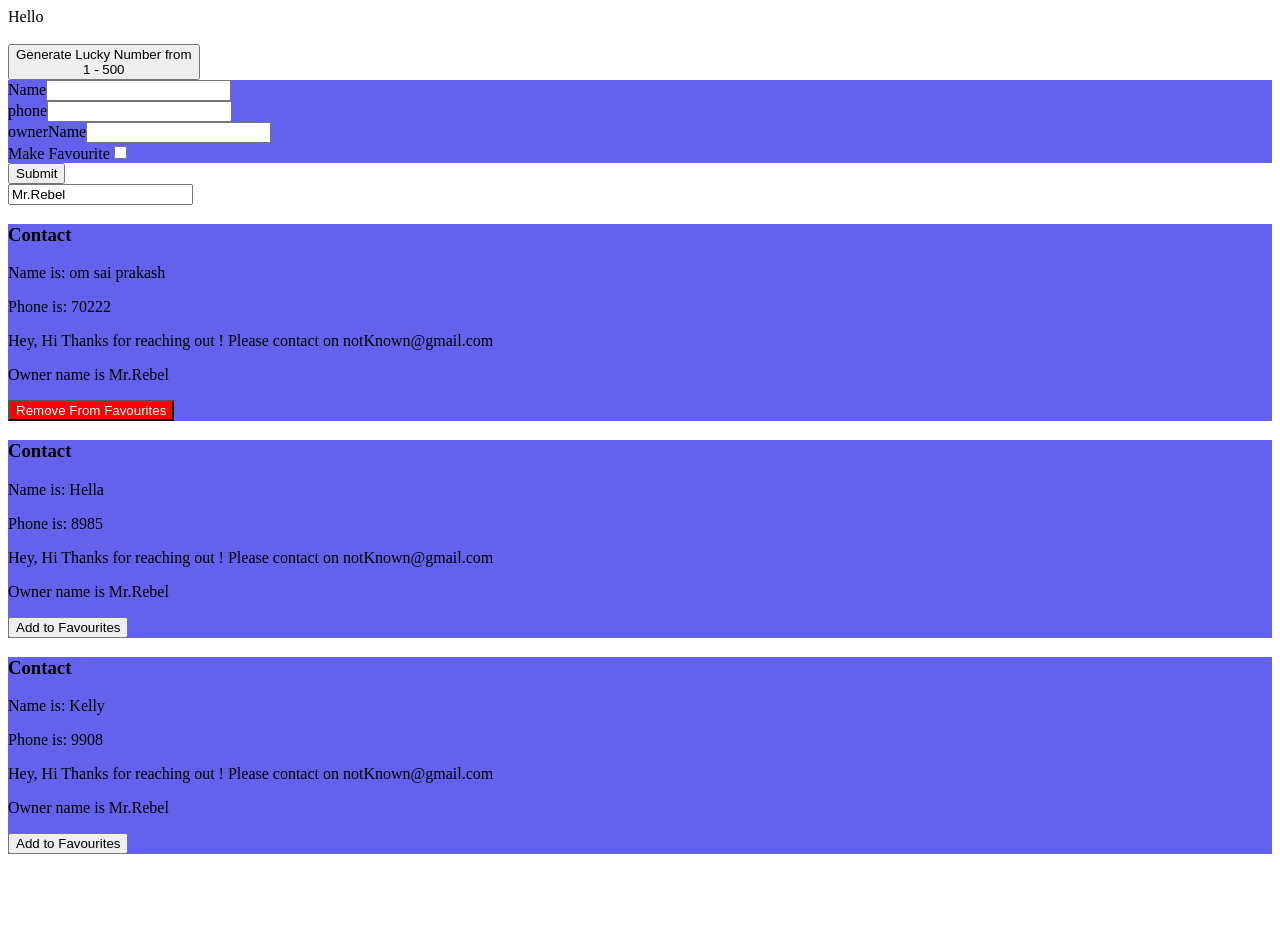
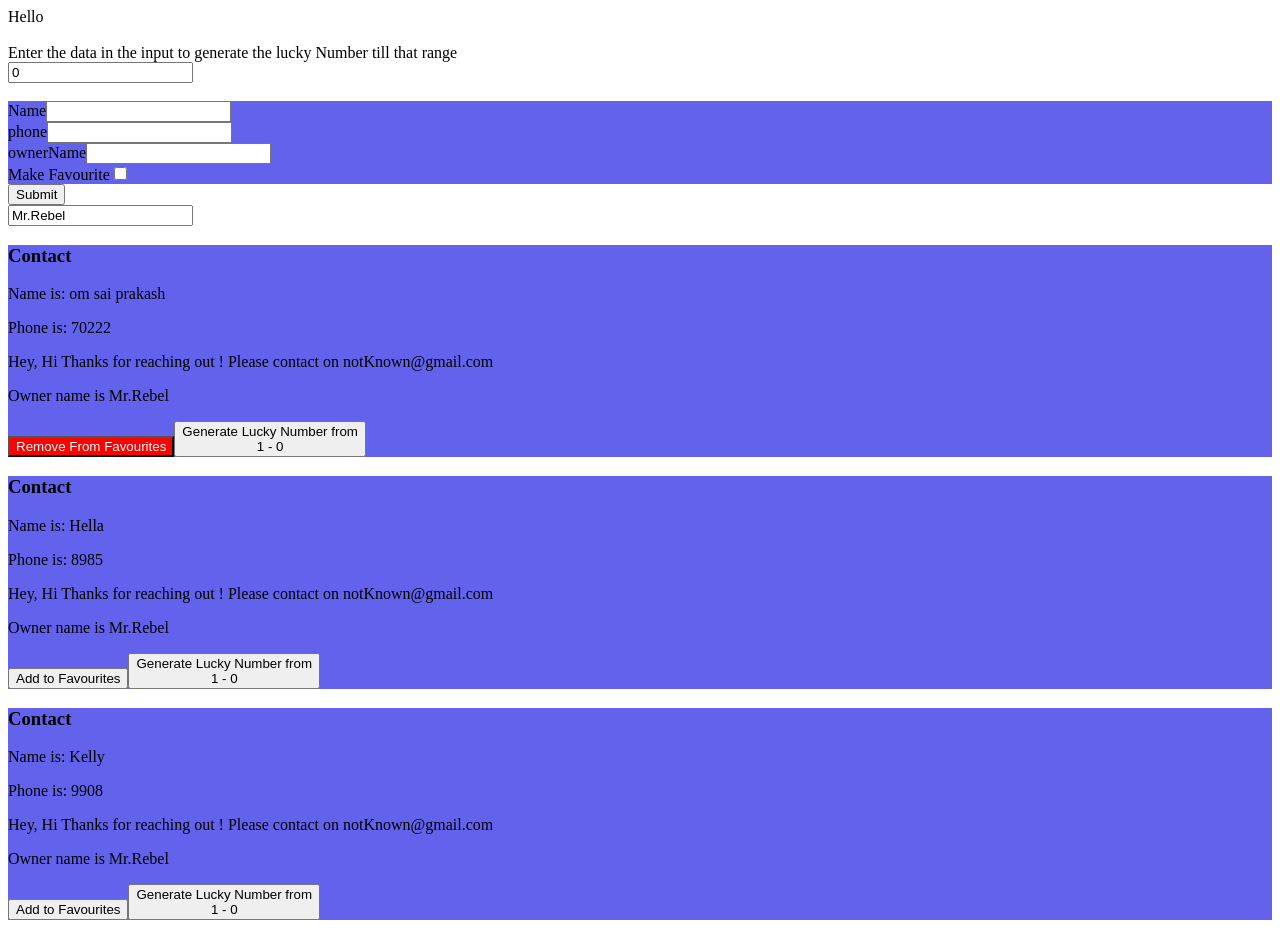
Before and after one commit to prakashreddy5155/AllVueProjects, a Vue app in the folder Basic vue3 project/vue3-basic-project/: page / in a window 1280 px wide. Before the commit the page ends 862 px from the top, so only its background shows below. Built offline with nearby package versions, Linux system fonts and the light colour scheme.

Commit message:
learn: created a grandparent(App.vue) - child(Contact.vue) - grandchild(LuckyNumber.vue)

```diff
--- a/Basic vue3 project/vue3-basic-project/src/App.vue
+++ b/Basic vue3 project/vue3-basic-project/src/App.vue
@@ -3,7 +3,12 @@
 
   <div> {{ greet }}</div> <br>
 
-    <LuckyNumber :max-number="500"> </LuckyNumber>
+  <div>
+    <span>Enter the data in the input to generate the lucky Number till that range</span>
+    <br>
+    <input type="number" v-model.number="maxLuckyNumber" >
+  </div>
+  <br>
 
     <AddComponent
       @add-component-trigger="handleAddComponent($event)"
@@ -17,6 +22,7 @@
         :phone="contact.phone"
         :owner-name="contact.ownerName"
         :is-favourite="contact.isFavourite"
+        :max-lucky-number="maxLuckyNumber"
         @update-favourite="contact.isFavourite=updateFavourite($event,contact.phone)"
         >
       </Contact>
@@ -51,7 +57,8 @@ import LuckyNumber from './components/LuckyNumber.vue';
       ownerName: ownerName,
       isFavourite:false
     }
-  ])
+  ]);
+  let maxLuckyNumber = ref(0);
 
   function updateFavourite(paramFromChildObject,phoneFromParent)
   {
--- a/Basic vue3 project/vue3-basic-project/src/components/Contact.vue
+++ b/Basic vue3 project/vue3-basic-project/src/components/Contact.vue
@@ -12,13 +12,15 @@
     v-on:click="emit('update-favourite',{favourite: props.isFavourite,name: props.name})">
       {{ isFavourite? 'Remove From Favourites' : 'Add to Favourites' }}
     </button>
+
+    <LuckyNumber :max-lucky-number="maxLuckyNumber"> </LuckyNumber>
   </div>
 </template>
 
 <script setup>
 
 import {ref} from "vue";
-
+import LuckyNumber from "./LuckyNumber.vue";
   let email = ref("notKnown@gmail.com");
   // validating the passedProps
   const props = defineProps({
@@ -38,6 +40,10 @@ import {ref} from "vue";
     "isFavourite":{
       type:Boolean,
       required:false
+    },
+    "maxLuckyNumber":{
+      type:Number,
+      required:false,
     }
   });
 
--- a/Basic vue3 project/vue3-basic-project/src/components/LuckyNumber.vue
+++ b/Basic vue3 project/vue3-basic-project/src/components/LuckyNumber.vue
@@ -4,7 +4,7 @@
     >
     <span v-if="luckyNumber===0">
         Generate Lucky Number from <br>
-        1 - {{ maxNumber }}
+        1 - {{ maxLuckyNumber }}
     </span>
 
     <span v-else>
@@ -21,7 +21,7 @@ const luckyNumber = ref(0);
 
 const props = defineProps({
 
-    maxNumber:{
+    maxLuckyNumber:{
         type:Number,
         required:false,
         default:10
@@ -30,6 +30,6 @@ const props = defineProps({
 
 function generateLuckyNumber()
 {
-    luckyNumber.value = Math.ceil(Math.random() * props.maxNumber)
+    luckyNumber.value = Math.ceil(Math.random() * props.maxLuckyNumber)
 }
 </script>
```
Also changed, not shown: 2 other files (tests, documents, lock files or other folders).
